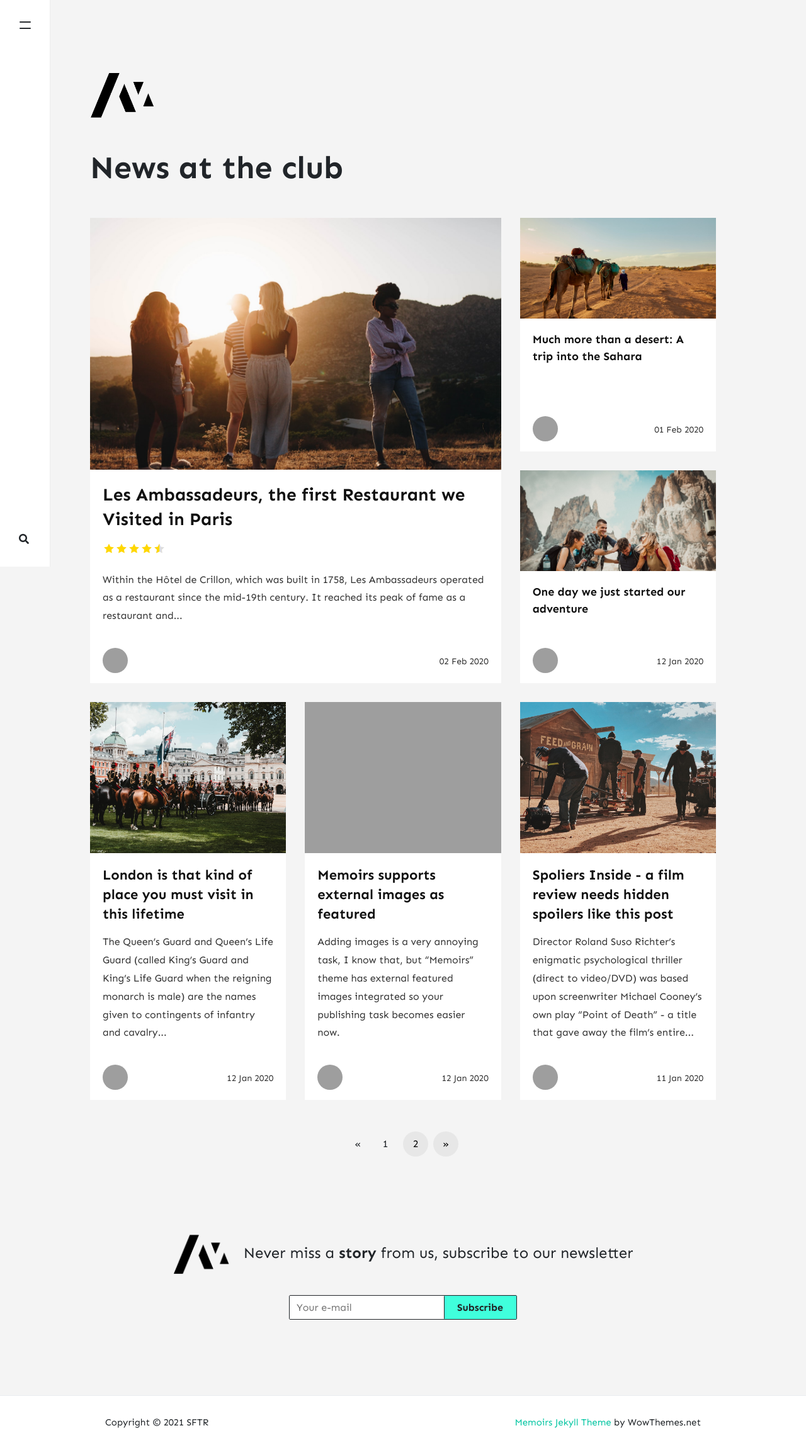
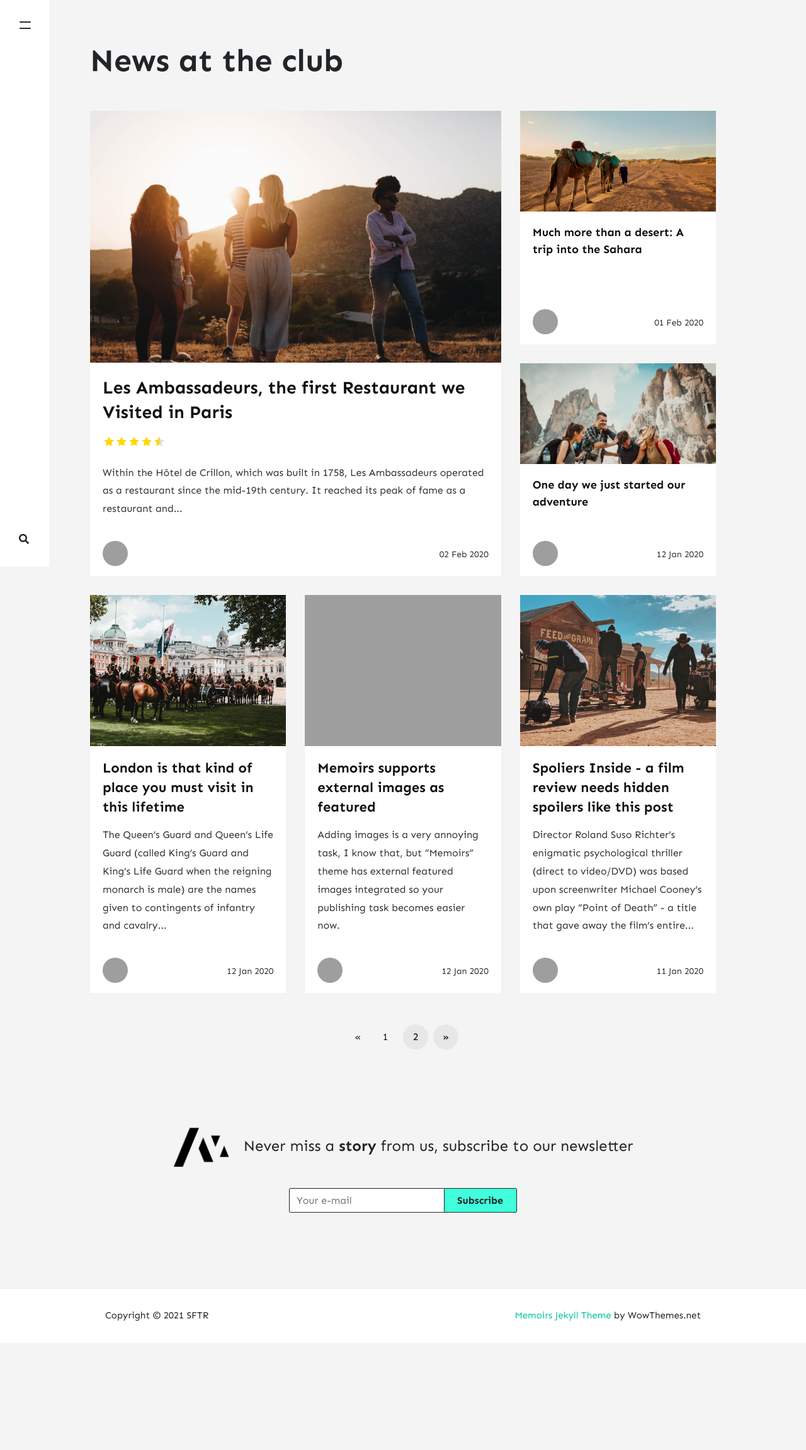
Before and after one commit to stackbit-projects/blue-triceratops-4f502, a Jekyll site: the page built from index.html, in a window 1280 px wide. Shown: the whole page at 63% size. Built offline with Jekyll 4.4.1, drawn with Linux system fonts in a browser that asks for light colours; nearby versions of some CDN libraries; the list of posts is cut into pages by our own code; comment, search, counter and statistics services are not loaded; after the commit the page ends 2133 px from its top, so only the background shows below that; grey boxes are pictures that could not be loaded.

Commit message:
default.html: changed

```diff
--- a/_layouts/default.html
+++ b/_layouts/default.html
@@ -71,9 +71,9 @@
     <!-- Site Logo/Name
     ================================================== -->
 
-    <a class="navbar-brand" href="{{ site.baseurl }}/">
+    <!-- <a class="navbar-brand" href="{{ site.baseurl }}/">
         <img src="{{ site.baseurl }}/{{ site.logo }}" alt="{{ site.name }}">
-    </a>
+    </a>   -->
 
 
     <!-- Site Tag
```
